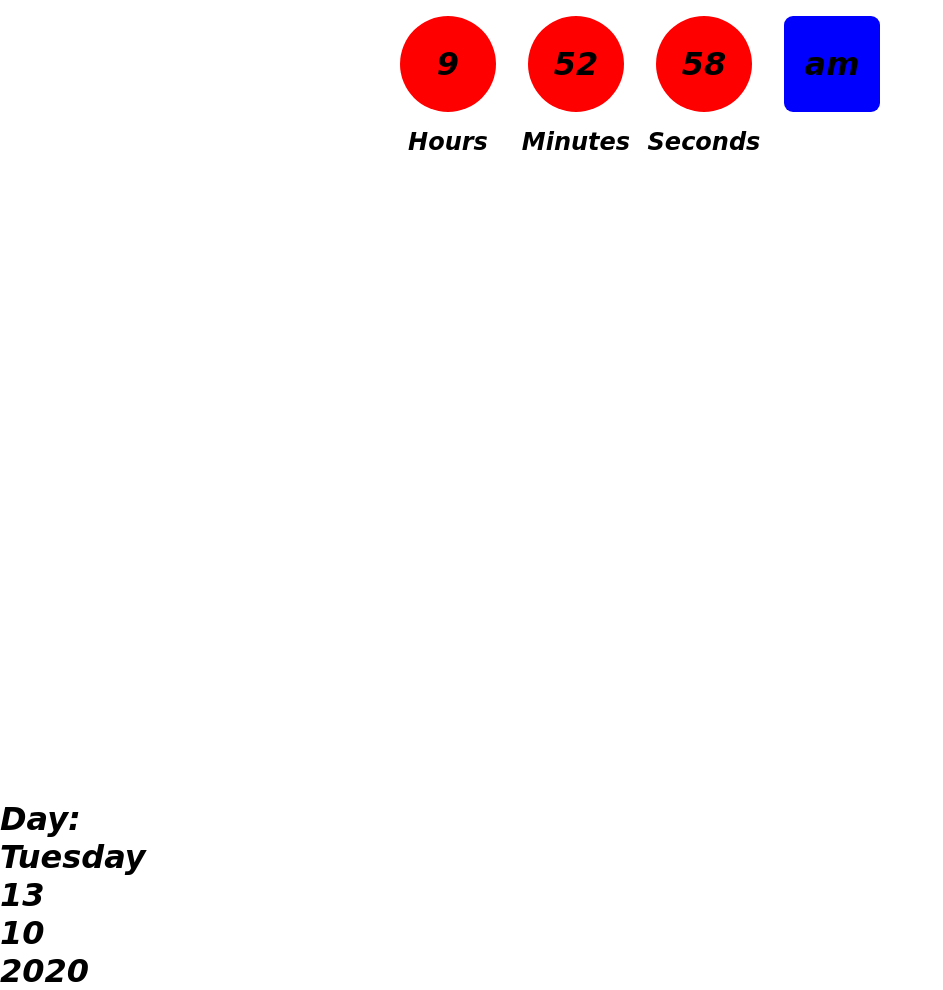
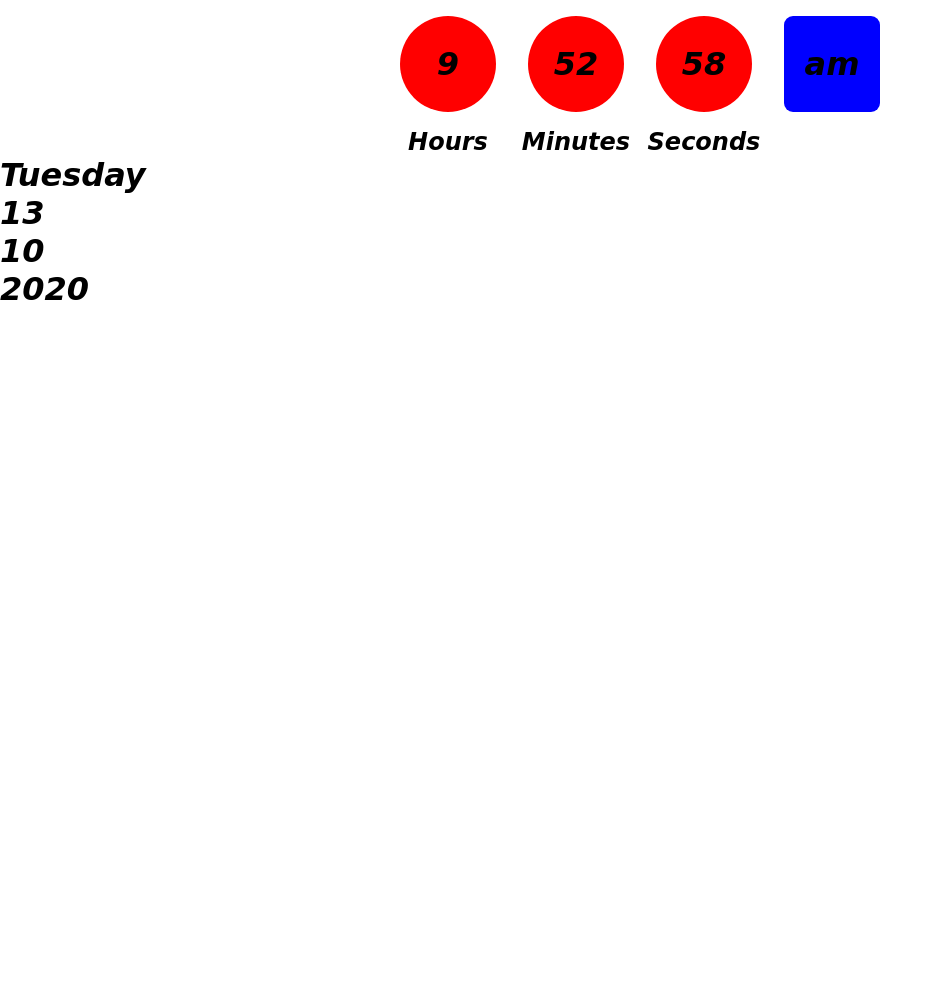
Before and after one commit to Divyanshi-Bansal/Digital_Clock, a plain HTML site: page index.html in a window 1280 px wide. Shown: the whole page, without its empty margins (0-943 px from the left). After the commit the page ends 800 px from the top, so only its background shows below. Drawn offline with Linux system fonts and the light colour scheme.

Commit message:
remove height and day

```diff
--- a/index.css
+++ b/index.css
@@ -10,7 +10,7 @@ body{
     display: flex;
     flex-wrap: wrap;
     justify-content: center;
-    height: 100vh;
+
 }
 .hours , .min , .sec{
     padding: 1em;
--- a/index.html
+++ b/index.html
@@ -37,7 +37,7 @@
 
         <div class="container2">
             <div class="box1">
-                <h1>Day: </h1>
+
                 <h1 id="day">3</h1>
             </div>
             <div class="box1">
```
